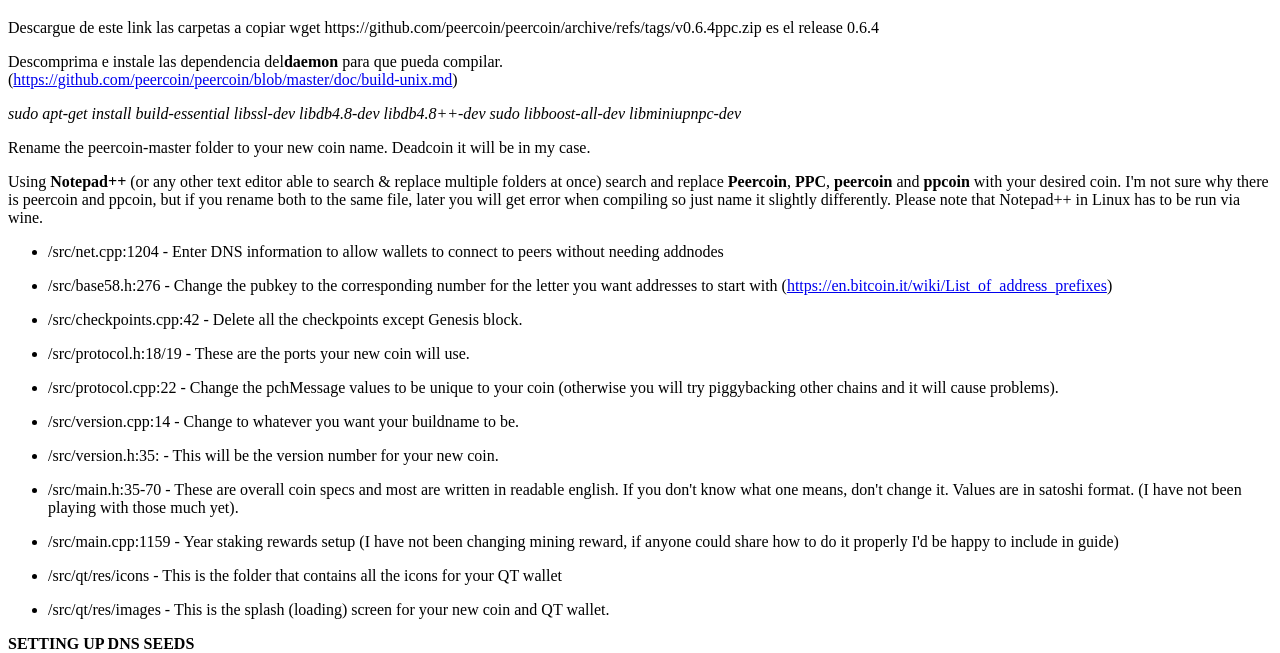
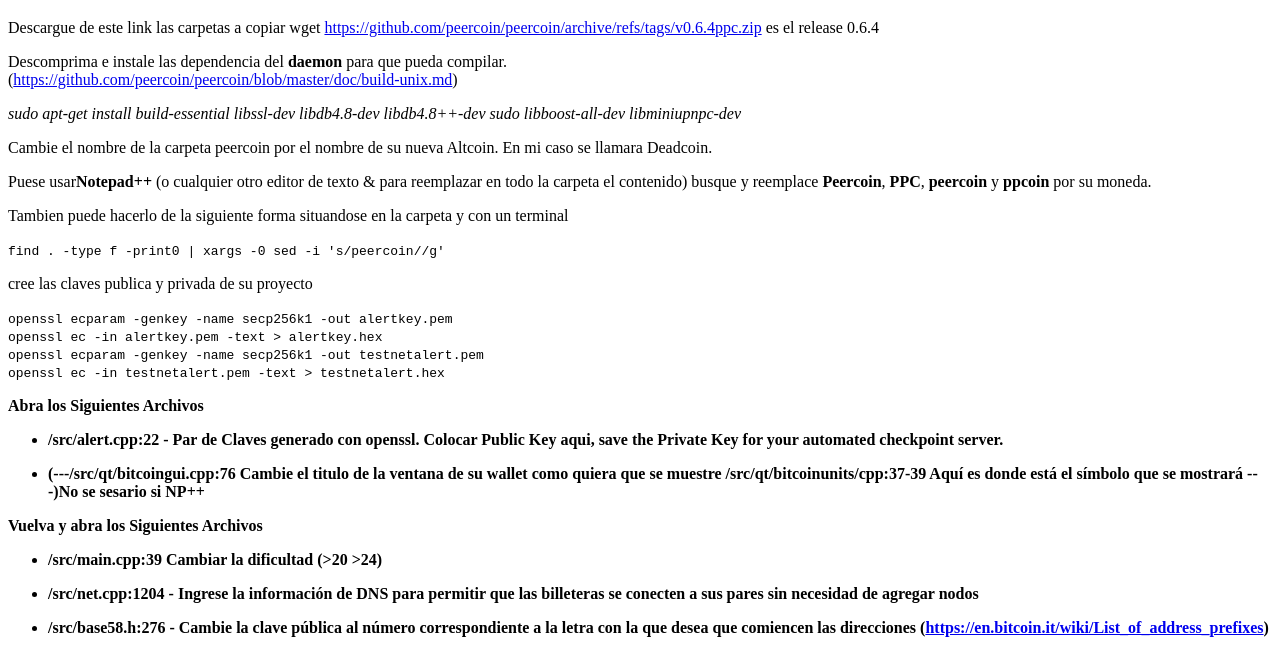
Before and after one commit to bgors0589/creacionBlockchainPoS, a plain HTML site: page index.html in a window 1280 px wide. Shown: the part 299-952 px from the top of the page. Drawn offline with Linux system fonts and the light colour scheme.

Commit message:
Update index.html

```diff
--- a/index.html
+++ b/index.html
@@ -21,30 +21,48 @@
 		no era mi propósito. Agradeceré cualquier ayuda para que esta guía sea clara y correcta para los demás.</p>
 		<p> Usaré Linux Ubuntu 16.04 para este ejercicio. </p>
 	<h1>Comencemos.</h1>
-		<p>Descargue de este link las carpetas a copiar wget https://github.com/peercoin/peercoin/archive/refs/tags/v0.6.4ppc.zip es el release 0.6.4</p>
-		<p>Descomprima e instale las dependencia del<strong>daemon</strong> para que pueda compilar.<br />
+		<p>Descargue de este link las carpetas a copiar wget <a href="https://github.com/peercoin/peercoin/archive/refs/tags/v0.6.4ppc.zip"
+		target="_blank">https://github.com/peercoin/peercoin/archive/refs/tags/v0.6.4ppc.zip</a> es el release 0.6.4</p>
+		<p>Descomprima e instale las dependencia del <strong>daemon</strong> para que pueda compilar.<br />
 		(<a href="https://github.com/peercoin/peercoin/blob/master/doc/build-unix.md" target="_blank">https://github.com/peercoin/peercoin/blob/master/doc/build-unix.md</a>)</p>
 		<p><em>sudo apt-get install build-essential libssl-dev libdb4.8-dev libdb4.8++-dev sudo libboost-all-dev libminiupnpc-dev</em></p>
-		<p>Rename the peercoin-master folder to your new coin name. Deadcoin it will be in my case.</p>
-		<p>Using <strong>Notepad++</strong> (or any other text editor able to search &amp; replace multiple folders at once) search and replace <strong>Peercoin</strong>, <strong>PPC</strong>, <strong>peercoin</strong> and <strong>ppcoin</strong> with your desired coin. I'm not sure why there is peercoin and ppcoin, but if you rename both to the same file, later you will get error when compiling so just name it slightly differently. Please note that Notepad++ in Linux has to be run via wine.</p>
+		<p>Cambie el nombre de la carpeta peercoin por el nombre de su nueva Altcoin. En mi caso se llamara Deadcoin.</p>
+		<p>Puese usar<strong>Notepad++</strong> (o cualquier otro editor de texto &amp; para reemplazar en todo la carpeta el contenido) busque y reemplace
+		<strong>Peercoin</strong>, <strong>PPC</strong>, <strong>peercoin</strong> y <strong>ppcoin</strong> por su moneda. </p>
+		<p>Tambien puede hacerlo de la siguiente forma situandose en la carpeta y con un terminal</p>
+		<code>find . -type f -print0 | xargs -0 sed -i 's/peercoin/<SUMONEDA>/g'</code><br />
+		<p>cree las claves publica y privada de su proyecto<p>
+			<code>openssl ecparam -genkey -name secp256k1 -out alertkey.pem<br />
+			openssl ec -in alertkey.pem -text > alertkey.hex<br />
+			openssl ecparam -genkey -name secp256k1 -out testnetalert.pem<br />
+			openssl ec -in testnetalert.pem -text > testnetalert.hex</code>
+		<p><strong>Abra los Siguientes Archivos<strong></p>
+			<ul>
+			<li><p>/src/alert.cpp:22 - Par de Claves generado con openssl. Colocar Public Key aqui, save the Private Key for your automated checkpoint server.</p></li>
+
+			<li><p>(---/src/qt/bitcoingui.cpp:76 Cambie el titulo de la ventana de su wallet como quiera que se muestre
+			/src/qt/bitcoinunits/cpp:37-39 Aquí es donde está el símbolo que se mostrará ---)No se sesario si NP++
+			</p></li>
+			</ul>
+		<p><strong>Vuelva y abra los Siguientes Archivos<strong></p>
 		<ul>
-			<li><p>/src/net.cpp:1204 - Enter DNS information to allow wallets to connect to peers without needing addnodes</p></li>
-			<li><p>/src/base58.h:276 - Change the pubkey to the corresponding number for the letter you want addresses to start with (<a href="https://en.bitcoin.it/wiki/List_of_address_prefixes" rel="nofollow noopener" title="This link will take you away from hive.blog">https://en.bitcoin.it/wiki/List_of_address_prefixes</a>)</p></li>
-			<li><p>/src/checkpoints.cpp:42 - Delete all the checkpoints except Genesis block.</p></li>
-			<li><p>/src/protocol.h:18/19 - These are the ports your new coin will use.</p></li>
-			<li><p>/src/protocol.cpp:22 - Change the pchMessage values to be unique to your coin (otherwise you will try piggybacking other chains and it will cause problems).</p></li>
-			<li><p>/src/version.cpp:14 - Change to whatever you want your buildname to be.</p></li>
-			<li><p>/src/version.h:35: - This will be the version number for your new coin.</p></li>
-			<li><p>/src/main.h:35-70 - These are overall coin specs and most are written in readable english. If you don't know what one means, don't change it. Values are in satoshi format. (I have not been playing with those much yet).</p></li>
-			<li><p>/src/main.cpp:1159 - Year staking rewards setup (I have not been changing mining reward, if anyone could share how to do it properly I'd be happy to include in guide)</p></li>
-			<li><p>/src/qt/res/icons - This is the folder that contains all the icons for your QT wallet</p></li>
-			<li><p>/src/qt/res/images - This is the splash (loading) screen for your new coin and QT wallet.</p></li>
+			<li><p>/src/main.cpp:39 Cambiar la dificultad (>20  >24)</p></li>
+			<li><p>/src/net.cpp:1204 - Ingrese la información de DNS para permitir que las billeteras se conecten a sus pares sin necesidad de agregar nodos </p></li>
+			<li><p>/src/base58.h:276 - Cambie la clave pública al número correspondiente a la letra con la que desea que comiencen las direcciones
+				(<a href="https://en.bitcoin.it/wiki/List_of_address_prefixes" target="_blank">https://en.bitcoin.it/wiki/List_of_address_prefixes</a>)</p></li>
+			<li><p>/src/checkpoints.cpp:42 - Borre todos los checkpoints exepto el Genesis block.</p></li>
+			<li><p>/src/protocol.h:18,19 - Estos son los puertos que su nueva moneda usará</p></li>
+			<li><p>/src/protocol.cpp:28,21 - Cambie los valores de pchMessage para que sean únicos para su moneda (de lo contrario, intentará llevar a cuestas otras cadenas
+				y causará problemas) .</p></li>
+			<li><p>/src/version.cpp:14 - Cambie por el nombre que quiera que tenga su billetera al momento de contruirla</p></li>
+			<li><p>/src/clientversion.h:23: - Este sera el numero de la version de su nuev moneda</p></li>
+			<li><p>/src/main.h:35-70 - Estas son especificaciones generales de monedas y la mayoría están escritas en inglés legible. Si no sabe lo que significa uno, no lo
+				cambie. Los valores están en formato satoshi. (Todavía no he jugado mucho con esos). Puede usar el MAX_SUPPLY para la cantidad de monedas que quiera</p></li>
+			<li><p>/src/qt/res/icons - Esta es la carpeta que contiene todos los íconos de su billetera QT </p></li>
+			<li><p>/src/qt/res/images - Esta es la pantalla de presentación (carga) de su nueva moneda y billetera QT. </p></li>
 		</ul>
-		<p><strong>SETTING UP DNS SEEDS</strong><br />
-		Go the the DNS settings of the domain you wish to use and add a DNS Record as follows: <em>dnsseed.domain.com, A Record, 14400 TTL</em><br />
-		You can add multiple seeds by repeating these steps and simply changing the IP it is pointed to. Point it to the IP of your dedicated node (or checkpoint server's IP).<br />
-		The DNSseed is not required in order to run the network. It only help each node to automatically connect to the dnsseed server and receive blockchain information. You don't need it at the moment.</p>
-		<p><strong>REMOVING GENESIS BLOCK AND GENERATING NEW ONE</strong></p>
+
+		<p><strong>ELIMINE EL BLOQUE GENESIS Y GENERE UNO NUEVO</strong></p>
 		<ul>
 			<li>Main.cpp:32710 - Change the value for the constant, pszTimestamp, to something unique, up to 91 characters.</li>
 			<li>Main.cpp:2261 - Change txNew.nTime, block.nTime value to current epoch time (<a href="https://www.unixtimestamp.com/" rel="nofollow noopener" title="This link will take you away from hive.blog">https://www.unixtimestamp.com/</a>). Do the same for testnet bellow.</li>
```
